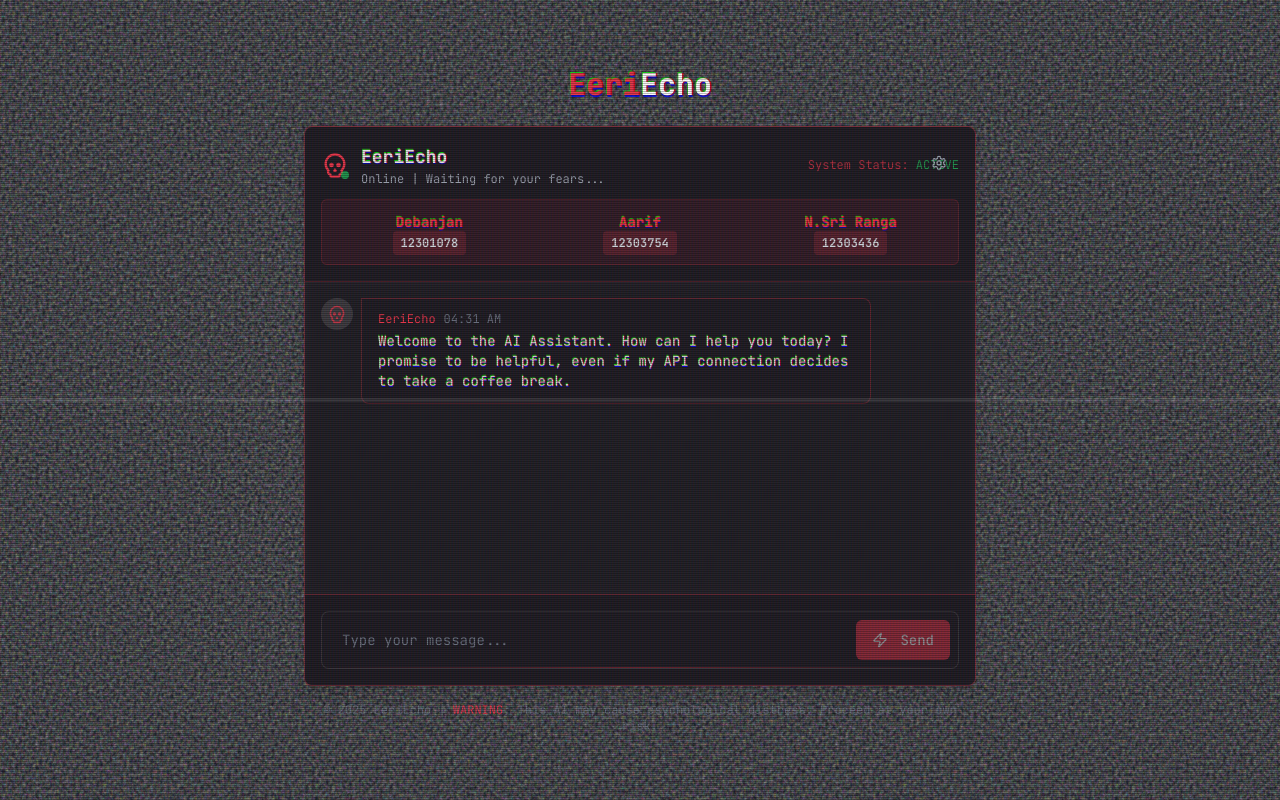
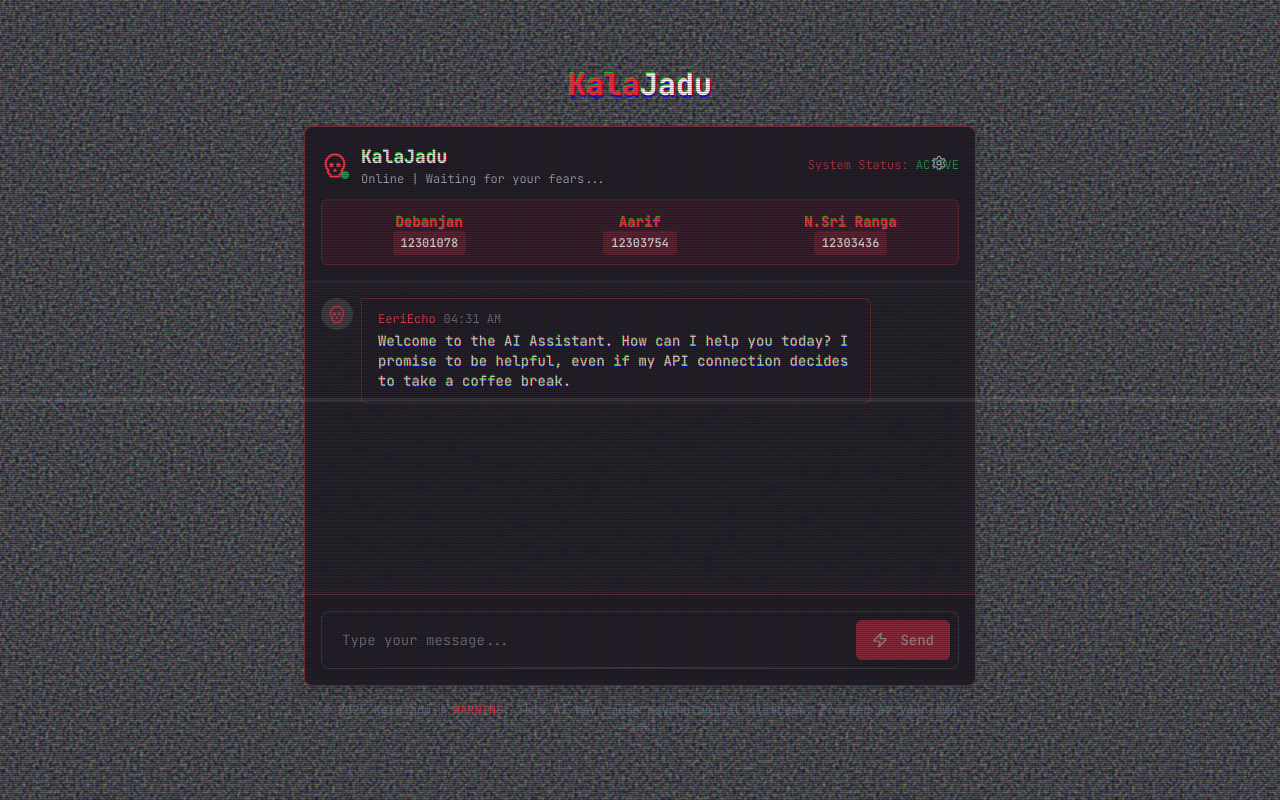
Before and after one commit to Fazesen/eerie-echo-bot, a React (Vite) app: page / in a window 1280 px wide. Built offline with nearby package versions, Linux system fonts and the light colour scheme.

Commit message:
Change bot name
Rename the bot from EeriEcho to KalaJadu in the application.

```diff
--- a/index.html
+++ b/index.html
@@ -4,11 +4,11 @@
   <head>
     <meta charset="UTF-8" />
     <meta name="viewport" content="width=device-width, initial-scale=1.0" />
-    <title>EeriEcho - Horror Chatbot</title>
+    <title>KalaJadu - Horror Chatbot</title>
     <meta name="description" content="An eerie echo chatbot with a horror theme" />
     <meta name="author" content="Lovable" />
 
-    <meta property="og:title" content="EeriEcho - Horror Chatbot" />
+    <meta property="og:title" content="KalaJadu - Horror Chatbot" />
     <meta property="og:description" content="An eerie echo chatbot with a horror theme" />
     <meta property="og:type" content="website" />
     <meta property="og:image" content="https://lovable.dev/opengraph-image-p98pqg.png" />
--- a/src/components/ChatHeader.tsx
+++ b/src/components/ChatHeader.tsx
@@ -12,7 +12,7 @@ const ChatHeader: React.FC = () => {
             <span className="absolute bottom-0 right-0 h-2 w-2 bg-green-500 rounded-full animate-pulse"></span>
           </div>
           <div>
-            <h2 className="text-lg font-semibold text-gray-200 glitch-text">EeriEcho</h2>
+            <h2 className="text-lg font-semibold text-gray-200 glitch-text">KalaJadu</h2>
             <p className="text-xs text-gray-400">Online | Waiting for your fears...</p>
           </div>
         </div>
--- a/src/pages/Index.tsx
+++ b/src/pages/Index.tsx
@@ -23,7 +23,7 @@ const Index = () => {
         <div className={`w-full max-w-2xl transition-all duration-1000 relative ${loaded ? 'opacity-100' : 'opacity-0'}`}>
           <div className="flex items-center justify-center mb-6">
             <h1 className="text-3xl font-bold text-horror-blood glitch-text">
-              Eeri<span className="text-white">Echo</span>
+              Kala<span className="text-white">Jadu</span>
             </h1>
           </div>
 
@@ -33,7 +33,7 @@ const Index = () => {
           </div>
 
           <div className="mt-4 text-xs text-gray-500 text-center">
-            <p>&copy; 2025 EeriEcho | <span className="text-horror-blood">WARNING</span>: This AI may cause psychological distress. Proceed at your own risk.</p>
+            <p>&copy; 2025 KalaJadu | <span className="text-horror-blood">WARNING</span>: This AI may cause psychological distress. Proceed at your own risk.</p>
           </div>
         </div>
       </div>
```
